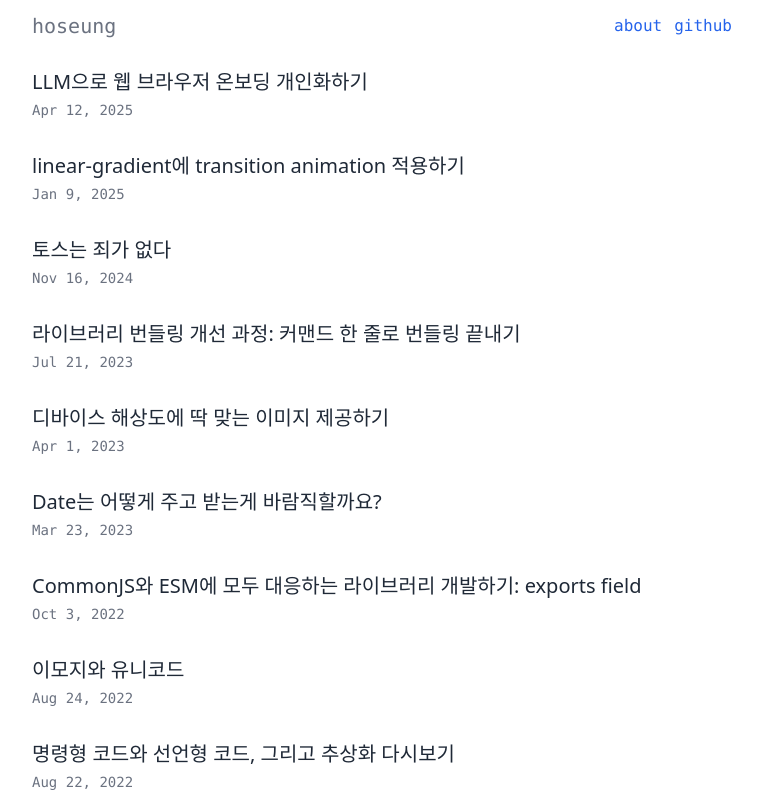
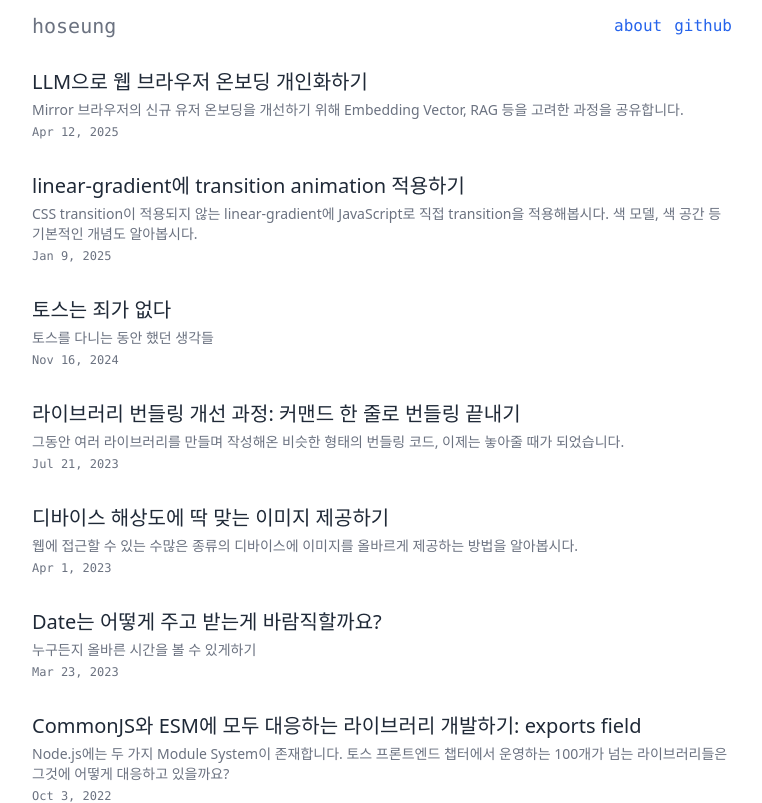
Before and after one commit to hoseungme/blog.hoseung.me, a Next.js app: page / in a window 1280 px wide. Shown: the top 803 px of the page, without its empty margins (258-1020 px from the left). Built offline with nearby package versions, Linux system fonts and the light colour scheme.

Commit message:
show description

```diff
--- a/src/app/content/Page.tsx
+++ b/src/app/content/Page.tsx
@@ -16,7 +16,8 @@ export function Page({ initialPosts }: { initialPosts: PostSummary[] }) {
         <li key={post.id} className="py-4">
           <Link href={`/${post.id}`}>
             <h2 className="text-xl mb-1 font-medium">{post.title}</h2>
-            <p className="text-gray-500 text-sm font-mono">{formatUTC(post.publishedAt, "PP")}</p>
+            <p className="text-gray-500 text-sm mb-1 font-medium">{post.description}</p>
+            <p className="text-gray-500 text-xs font-mono">{formatUTC(post.publishedAt, "PP")}</p>
           </Link>
         </li>
       ))}
```
